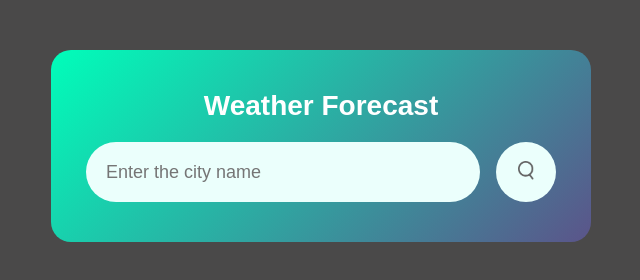
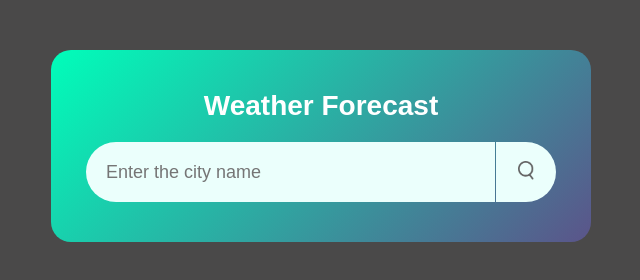
Before and after one commit to kuruva-radhakrishna/weather, a plain HTML site: page index.html in a window 1280 px wide. Shown: the whole page, without its empty margins (319-959 px from the left). Drawn offline with Linux system fonts and the light colour scheme.

Commit message:
Update styles.css

```diff
--- a/styles.css
+++ b/styles.css
@@ -37,9 +37,10 @@ body{
     background : #ebfffc;
     color : #555;
     padding-left: 20px;
-    margin-right: 16px;
+    margin-right: 1px;
     font-size : 18px;
-    border-radius: 30px;
+    border-top-left-radius: 30px;
+    border-bottom-left-radius: 30px;
     flex : 1;
     height: 60px;
 
@@ -55,7 +56,8 @@ body{
     border : 0;
     outline : 0;
     background : #ebfffc;
-    border-radius: 50%;
+    border-top-right-radius: 50%;
+    border-bottom-right-radius: 50%;
     width : 60px;
     height : 60px;
     cursor : pointer;
```
